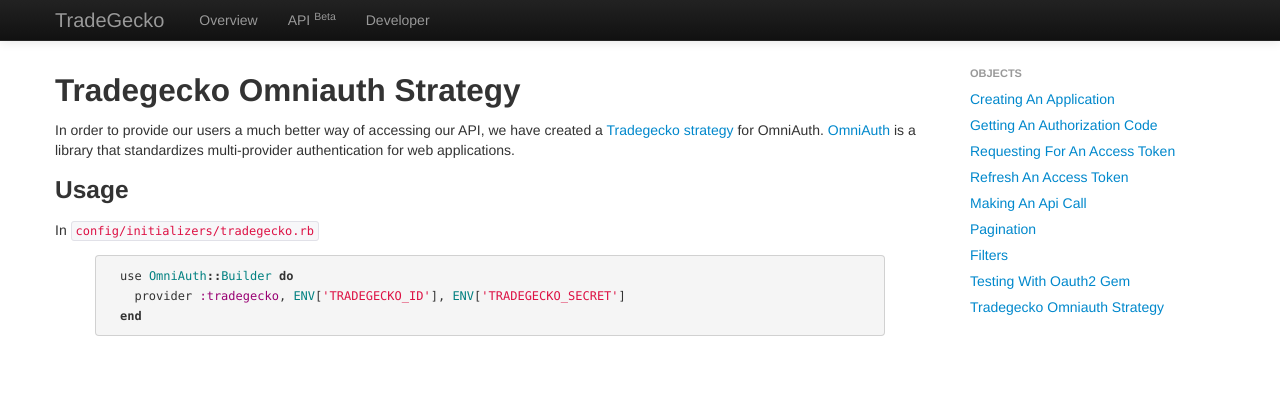
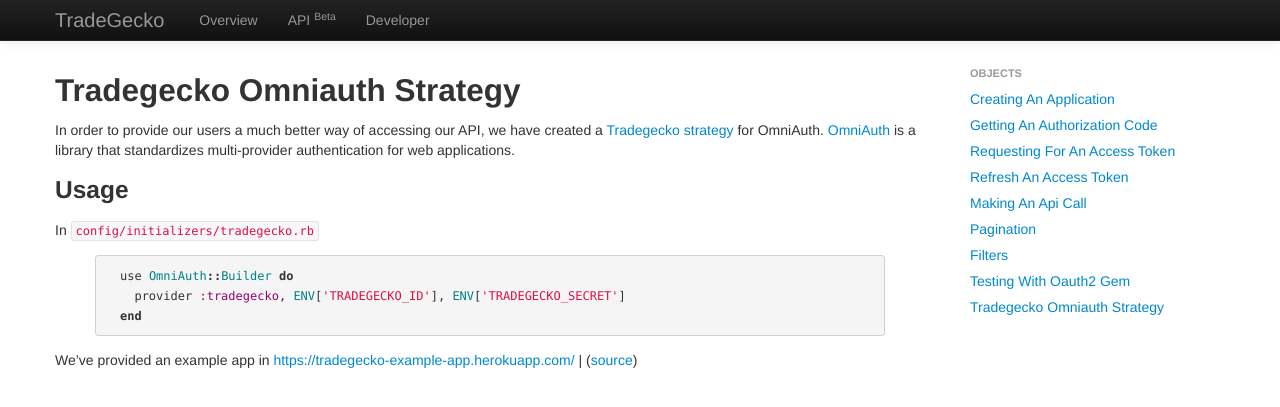
Before and after one commit to tradegecko/docs_old, a Jekyll site: the page built from _posts/2013-02-20-tradegecko-omniauth-strategy.md, in a window 1280 px wide. Shown: the top 407 px of the page. Built offline with Jekyll 4.4.1, drawn with Linux system fonts in a browser that asks for light colours; Markdown is read by kramdown in place of the engine named in the settings.

Commit message:
Added links to sample app and github source

```diff
--- a/_posts/2013-02-20-tradegecko-omniauth-strategy.md
+++ b/_posts/2013-02-20-tradegecko-omniauth-strategy.md
@@ -16,3 +16,7 @@
     provider :tradegecko, ENV['TRADEGECKO_ID'], ENV['TRADEGECKO_SECRET']
   end
 {% endhighlight %}
+
+We've provided an example app in
+[https://tradegecko-example-app.herokuapp.com/](https://tradegecko-example-app.herokuapp.com/)
+ | ([source](https://github.com/tradegecko/tradegecko-example-app))
```
